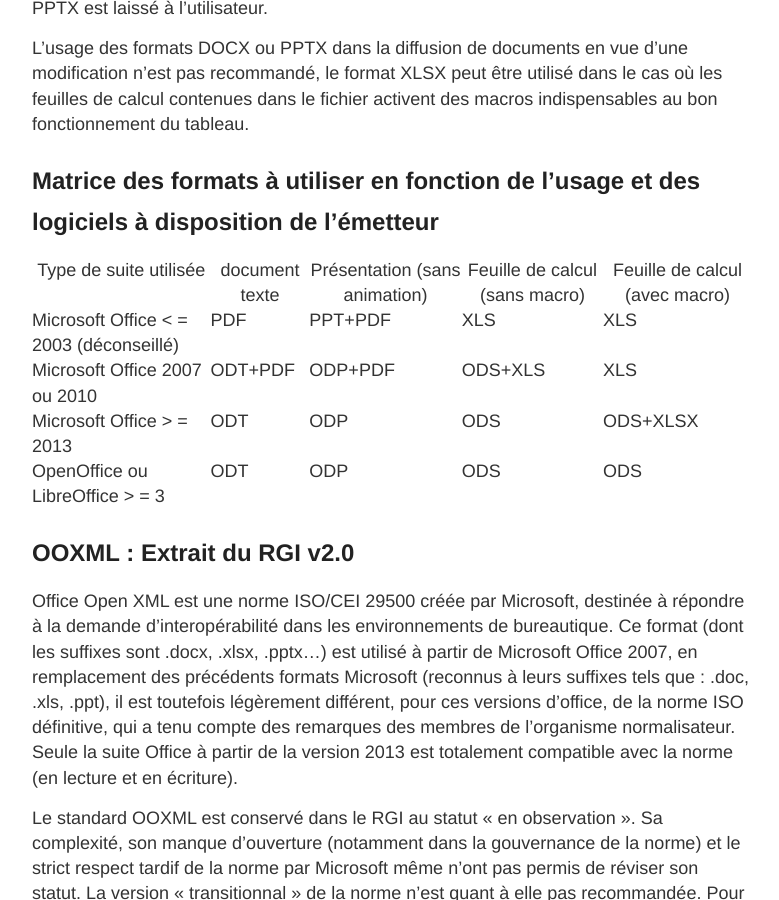
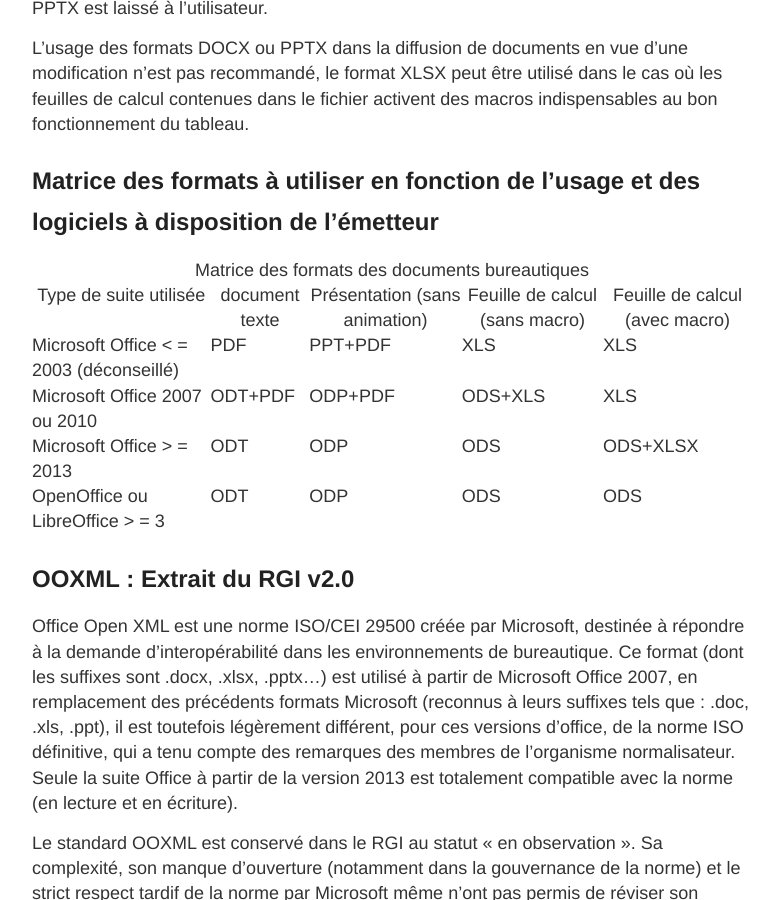
Before and after one commit to Etat-Plateforme/etat-plateforme.github.io, a Jekyll site: the page built from _posts/2016-04-14-BP-Echanges-Documents-Bureautiques.md, in a window 1280 px wide and 900 px high, scrolled down 2147 px. Shown: the whole window, without its empty margins (248-1027 px from the left). Built offline with Jekyll 4.4.1, drawn with Linux system fonts in a browser that asks for light colours; Markdown is read by kramdown in place of the engine named in the settings.

Commit message:
matrice formats en html
transformation du tableau en html

```diff
--- a/_posts/2016-04-14-BP-Echanges-Documents-Bureautiques.md
+++ b/_posts/2016-04-14-BP-Echanges-Documents-Bureautiques.md
@@ -53,14 +53,44 @@ L'usage des formats DOCX ou PPTX dans la diffusion de documents en vue d'une mod
 
 ## Matrice des formats à utiliser en fonction de l'usage et des logiciels à disposition de l'émetteur
 
-|---
-| Type de suite utilisée | document texte | Présentation (sans animation) | Feuille de calcul (sans macro) | Feuille de calcul (avec macro)
-|---
-| Microsoft Office < = 2003 (déconseillé)  | PDF | PPT+PDF | XLS | XLS
-| Microsoft Office 2007 ou 2010  | ODT+PDF | ODP+PDF | ODS+XLS  | XLS
-| Microsoft Office > = 2013 | ODT | ODP | ODS  | ODS+XLSX
-| OpenOffice ou LibreOffice > = 3  | ODT | ODP | ODS | ODS
-|---
+<table border="1">
+  <caption>Matrice des formats des documents bureautiques</caption>
+  <tr>
+    <th>Type de suite utilisée</th>
+    <th>document texte</th>
+    <th>Présentation (sans animation)</th>
+    <th>Feuille de calcul (sans macro)</th>
+    <th>Feuille de calcul (avec macro)</th>
+  </tr>
+  <tr>
+    <td>Microsoft Office < = 2003 (déconseillé)</td>
+    <td>PDF</td>
+    <td>PPT+PDF</td>
+    <td>XLS</td>
+    <td>XLS</td>
+  </tr>
+  <tr>
+    <td>Microsoft Office 2007 ou 2010</td>
+    <td>ODT+PDF</td>
+    <td>ODP+PDF</td>
+    <td>ODS+XLS</td>
+    <td>XLS</td>
+  </tr>
+  <tr>
+    <td>Microsoft Office > = 2013</td>
+    <td>ODT</td>
+    <td>ODP</td>
+    <td>ODS</td>
+    <td>ODS+XLSX</td>
+  </tr>
+  <tr>
+    <td>OpenOffice ou LibreOffice > = 3</td>
+    <td>ODT</td>
+    <td>ODP</td>
+    <td>ODS</td>
+    <td>ODS</td>
+  </tr>
+</table>
 
 
 ## OOXML : Extrait du RGI v2.0
```
